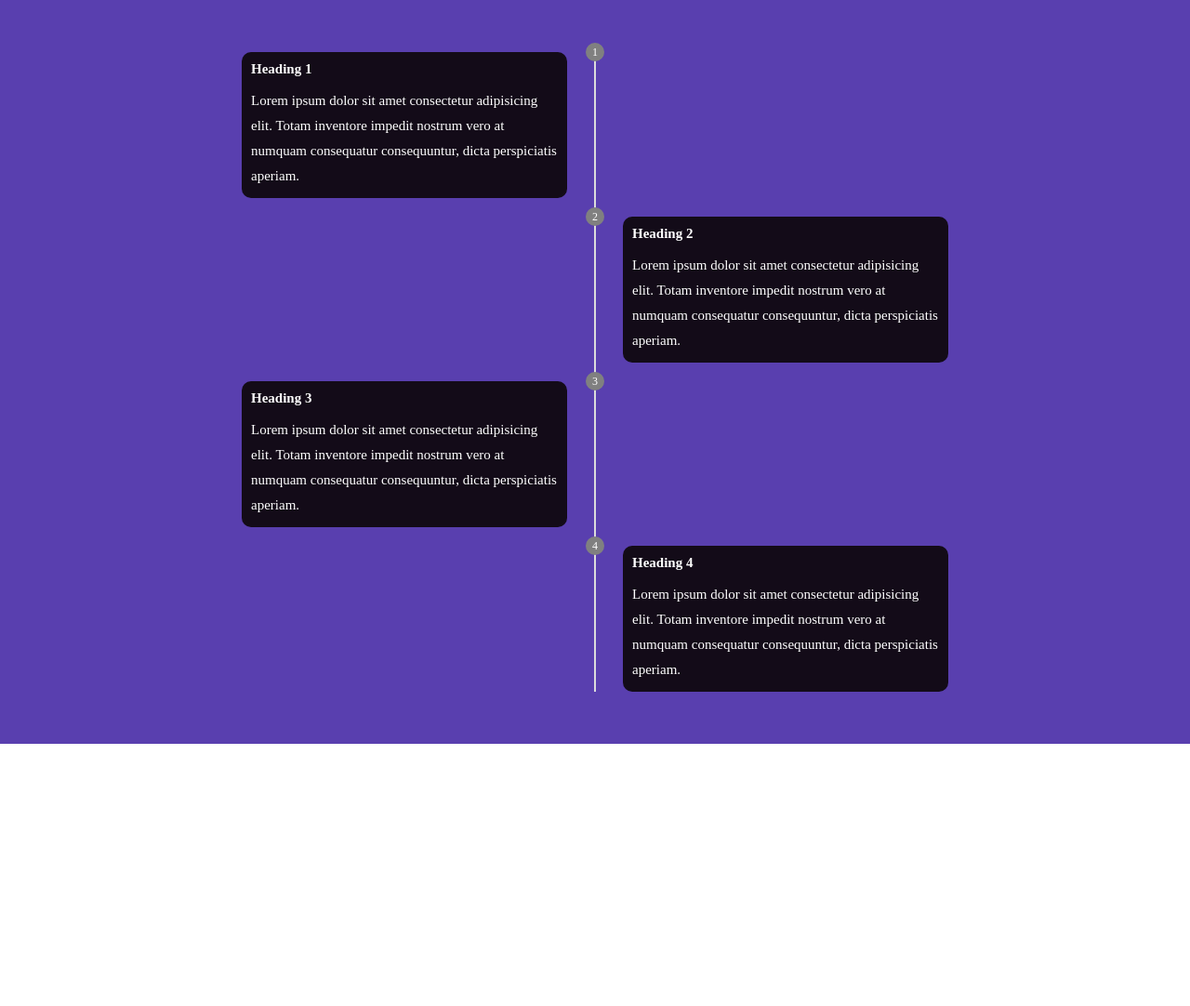
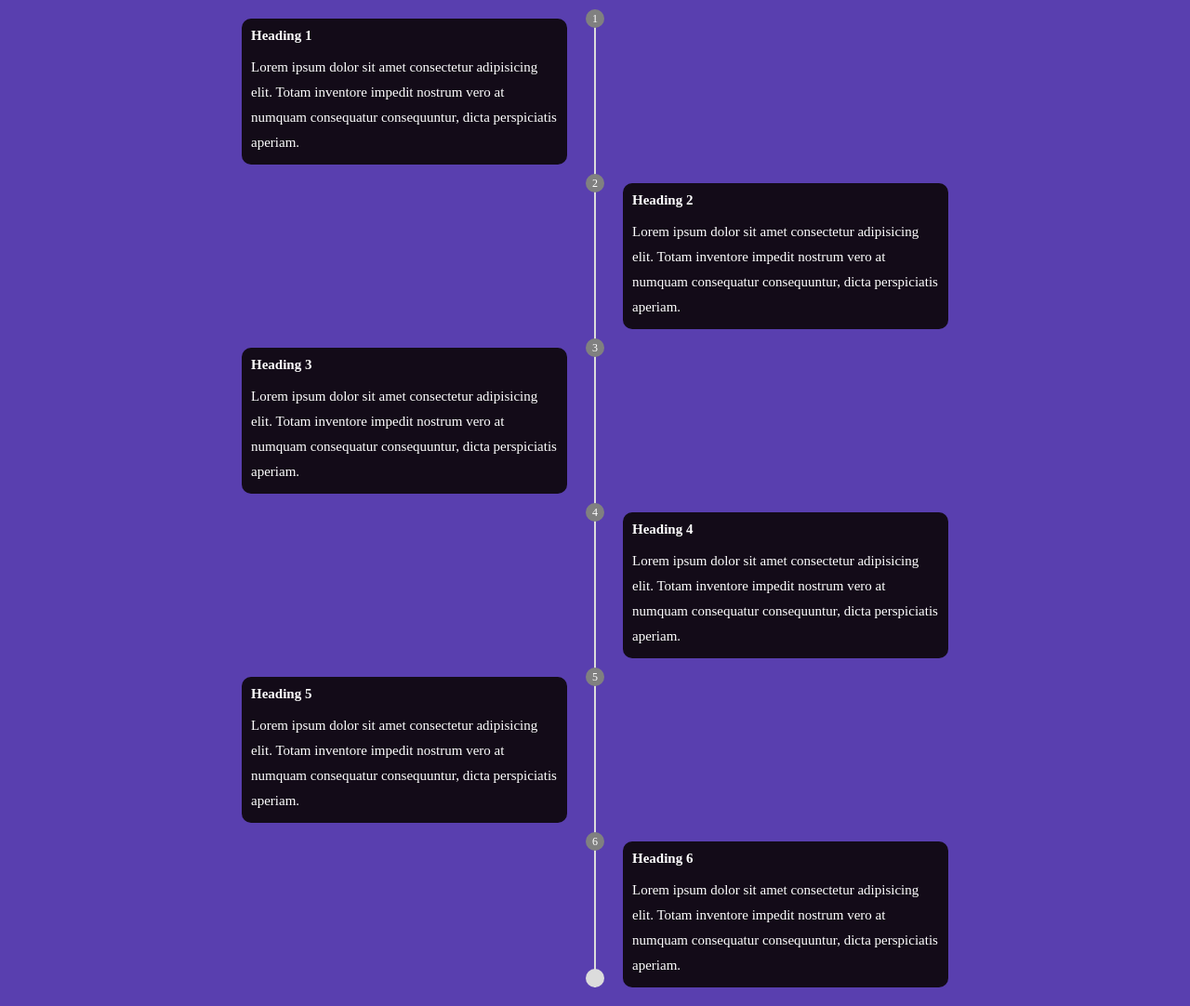
Before and after one commit to olawale-o/daily-frontends, a plain HTML site: page vertical-tiimeline/middle-vertical-timeline.html in a window 1280 px wide. Shown: the whole page at 93% size. Before the commit the page ends 800 px from the top, so only its background shows below. Drawn offline with Linux system fonts and the light colour scheme.

Commit message:
Modify timeline

```diff
--- a/vertical-tiimeline/middle-vertical-timeline.html
+++ b/vertical-tiimeline/middle-vertical-timeline.html
@@ -55,6 +55,28 @@
                         </p>
                     </div>
                 </li>
+                <li>
+                    <div class="timeline-content">
+                        <h4>
+                            Heading 5
+                        </h4>
+                        <p>
+                            Lorem ipsum dolor sit amet consectetur adipisicing elit.
+                            Totam inventore impedit nostrum vero at numquam consequatur consequuntur, dicta perspiciatis aperiam.
+                        </p>
+                    </div>
+                </li>
+                <li>
+                    <div class="timeline-content">
+                        <h4>
+                            Heading 6
+                        </h4>
+                        <p>
+                            Lorem ipsum dolor sit amet consectetur adipisicing elit.
+                            Totam inventore impedit nostrum vero at numquam consequatur consequuntur, dicta perspiciatis aperiam.
+                        </p>
+                    </div>
+                </li>
             </ul>
         </div>
     </section>
--- a/vertical-tiimeline/style.css
+++ b/vertical-tiimeline/style.css
@@ -36,6 +36,18 @@ body{
   width: 2px;
   height: 100%;
   background-color: gainsboro;
+}
+
+.timeline::after {
+  content: " ";
+  position: absolute;
+  bottom: 0;
+  left: 0;
+  width: 20px;
+  height: 20px;
+  border-radius: 50%;
+  background-color: gainsboro;
+  transform: translateX(-10px);
 }
 
 .timeline ul{
@@ -99,6 +111,13 @@ body{
     transform: translateX(-50%);
   }
 
+  .timeline::after {
+    left: initial;
+    right: 50%;
+    background-color: gainsboro;
+    transform: translateX(10px);
+  }
+
   .timeline ul{
     width: 100%;
   }
```
